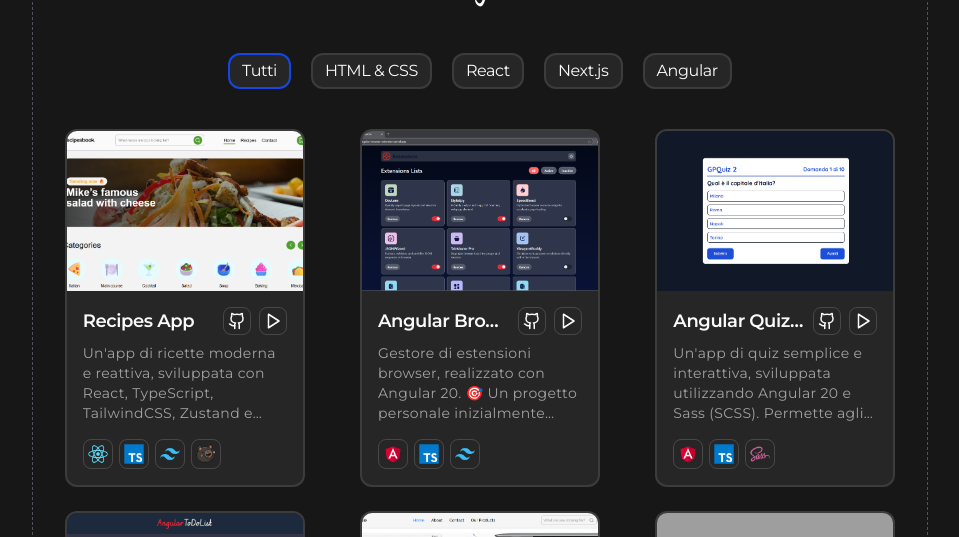
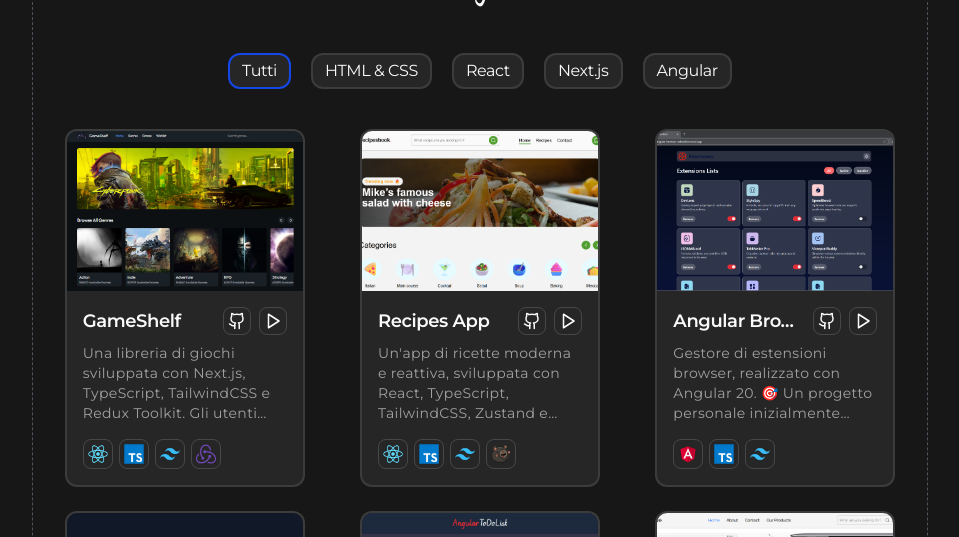
Before and after one commit to GabrielePre11/new-portfolio, a Next.js app: page / in a window 1280 px wide. Shown: the part 1500-2037 px from the top of the page, without its empty margins (160-1119 px from the left). Built offline with nearby package versions, Linux system fonts and the light colour scheme; grey boxes are pictures that could not be loaded.

Commit message:
Added new personal project

```diff
--- a/src/data/projects.ts
+++ b/src/data/projects.ts
@@ -1,4 +1,5 @@
 // Projects Images
+import gameshelfImage from "@/assets/images/projects/gameshelf.png";
 import recipeImage from "@/assets/images/projects/recipe-app.png";
 import angularBrowser from "@/assets/images/projects/angular-browser.png";
 import angularQuiz from "@/assets/images/projects/angular-quiz.png";
@@ -27,8 +28,25 @@
 import TailwindCSSIcon from "@/assets/images/projects/Icons/Tailwind CSS.png";
 import ZustandIcon from "@/assets/images/projects/Icons/Zustand.svg";
 import FramerMotion from "@/assets/images/projects/Icons/FramerMotion.svg";
+import Redux from "@/assets/images/projects/Icons/Redux.png";
 
 export const projects = [
+  {
+    src: gameshelfImage,
+    title: "GameShelf",
+    description:
+      "Una libreria di giochi sviluppata con Next.js, TypeScript, TailwindCSS e Redux Toolkit. Gli utenti possono esplorare un'ampia gamma di giochi, cercarli e filtrarli, visualizzare pagine dettagliate e gestire la propria lista dei preferiti con facilità.",
+    category: "Next.js",
+    technologies: [
+      { name: "Next.js", src: ReactIcon },
+      { name: "TypeScript", src: TypeScriptIcon },
+      { name: "TailwindCSS", src: TailwindCSSIcon },
+      { name: "Redux Toolkit", src: Redux },
+    ],
+    gitHubLink: "https://github.com/GabrielePre11/nextjs-gameshelf",
+    demo: "https://nextjs-gameshelf.vercel.app/",
+  },
+
   {
     src: recipeImage,
     title: "Recipes App",
```
Also changed, not shown: src/assets/images/projects/Icons/Redux.png (added), src/assets/images/projects/gameshelf.png (added).
